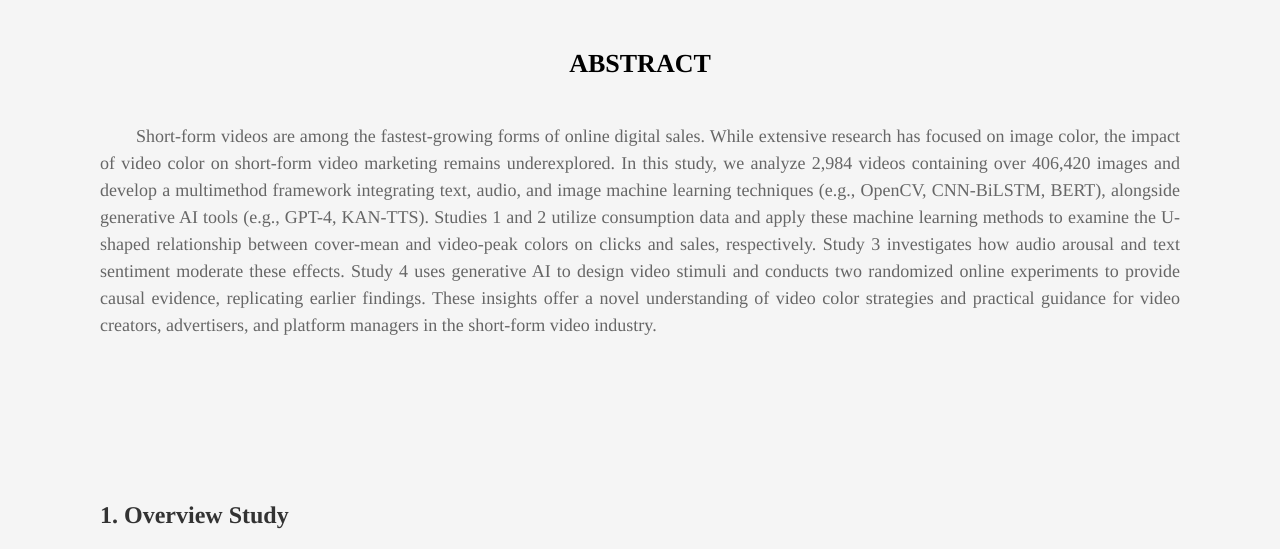
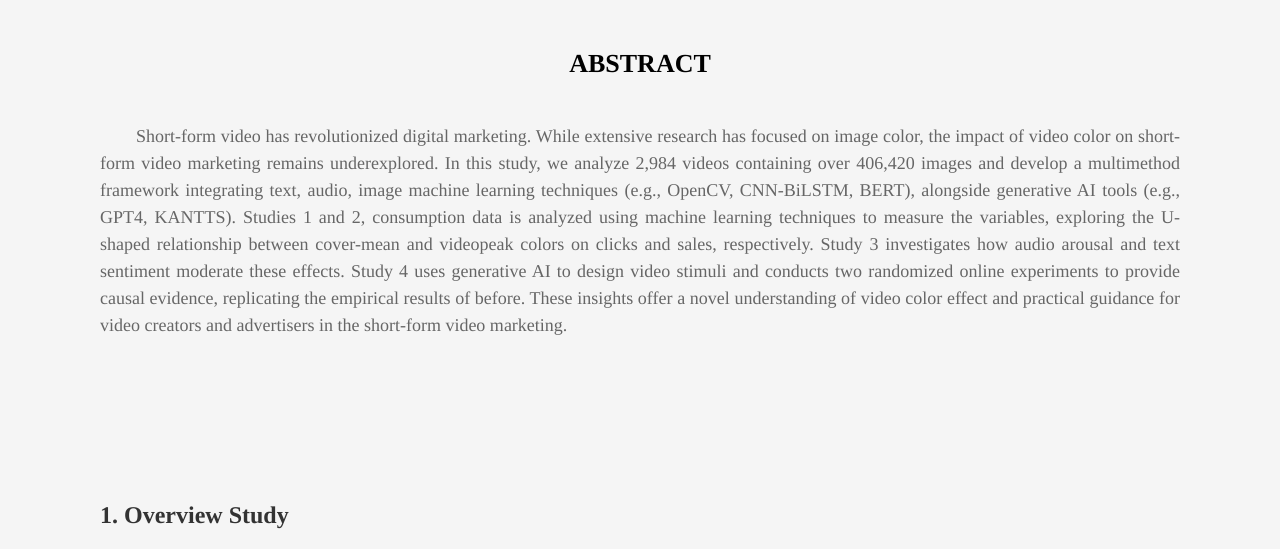
Before and after one commit to business-research/U-shaped-Effect-of-Color, a plain HTML site: page index.html in a window 1280 px wide. Shown: the part 225-774 px from the top of the page. Drawn offline with Linux system fonts and the light colour scheme.

Commit message:
Update index.html

```diff
--- a/index.html
+++ b/index.html
@@ -91,8 +91,7 @@ Combination of Text, Audio, Image ML and Generative AI
 
 		<div class="medium-title">
 				<p  style="text-indent: 2em;">
-					Short-form videos are among the fastest-growing forms of online digital sales. While extensive research has focused on image color, the impact of video color on short-form video marketing remains underexplored. In this study, we analyze 2,984 videos containing over 406,420 images and develop a multimethod framework integrating text, audio, and image machine learning techniques (e.g., OpenCV, CNN-BiLSTM, BERT), alongside generative AI tools (e.g., GPT-4, KAN-TTS). Studies 1 and 2 utilize consumption data and apply these machine learning methods to examine the U-shaped relationship between cover-mean and video-peak colors on clicks and sales, respectively. Study 3 investigates how audio arousal and text sentiment moderate these effects. Study 4 uses generative AI to design video stimuli and conducts two randomized online experiments to provide causal evidence, replicating earlier findings. These insights offer a novel understanding of video color strategies and practical guidance for video creators, advertisers, and platform managers in the short-form video industry.
-</div>
+					Short-form video has revolutionized digital marketing. While extensive research has focused on image color, the impact of video color on short-form video marketing remains underexplored. In this study, we analyze 2,984 videos containing over 406,420 images and develop a multimethod framework integrating text, audio, image machine learning techniques (e.g., OpenCV, CNN-BiLSTM, BERT), alongside generative AI tools (e.g., GPT4, KANTTS). Studies 1 and 2, consumption data is analyzed using machine learning techniques to measure the variables, exploring the U-shaped relationship between cover-mean and videopeak colors on clicks and sales, respectively. Study 3 investigates how audio arousal and text sentiment moderate these effects. Study 4 uses generative AI to design video stimuli and conducts two randomized online experiments to provide causal evidence, replicating the empirical results of before. These insights offer a novel understanding of video color effect and practical guidance for video creators and advertisers in the short-form video marketing.</div>
 </div>
 
 		<div class="uk-container uk-container-center container" id="content">
```
